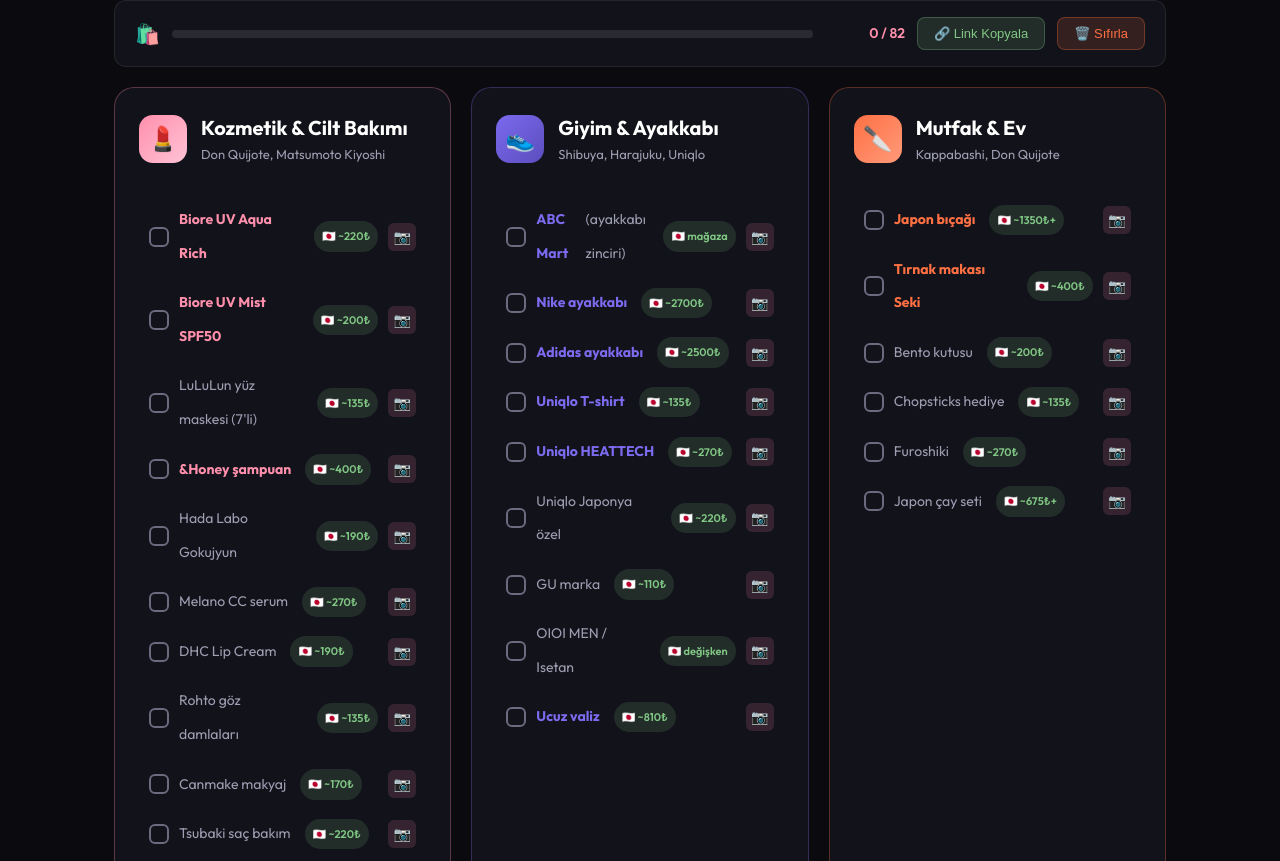
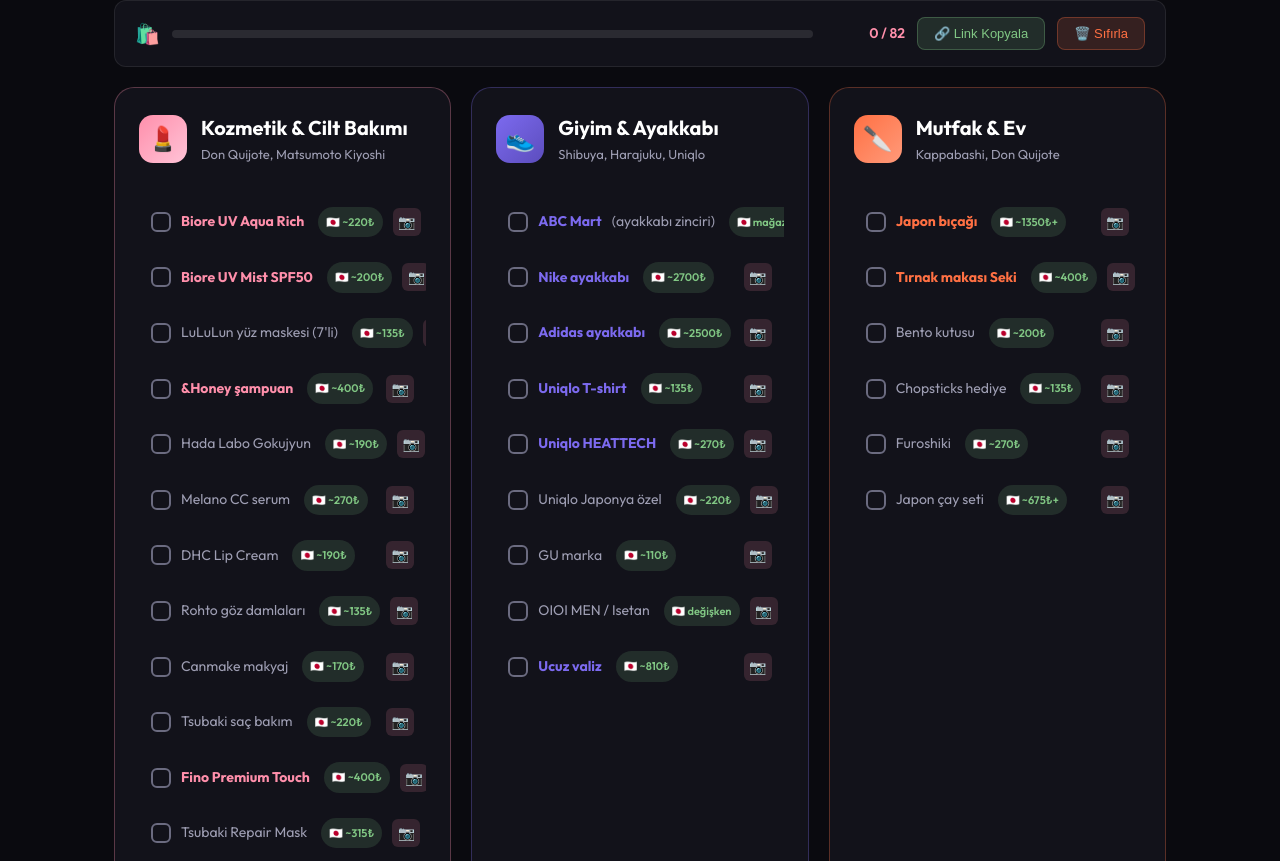
Before and after one commit to mennansevim/japan-trip, a plain HTML site: page index.html in a window 1280 px wide. Shown: the part 4607-5468 px from the top of the page. Drawn offline with Linux system fonts and the light colour scheme; a web font is replaced by a local one.

Commit message:
Fix shopping list text wrapping - keep items on single line

```diff
--- a/index.html
+++ b/index.html
@@ -767,17 +767,21 @@
     .shopping-list {
       display: flex;
       flex-direction: column;
-      gap: 4px;
+      gap: 6px;
+      overflow-x: auto;
     }
 
     .shop-item {
       display: flex;
       align-items: center;
+      flex-wrap: nowrap;
       gap: 10px;
-      padding: 6px 10px;
+      padding: 8px 12px;
       border-radius: 8px;
       cursor: pointer;
       transition: all 0.2s ease;
+      white-space: nowrap;
+      font-size: 14px;
     }
 
     .shop-item:hover {
```
